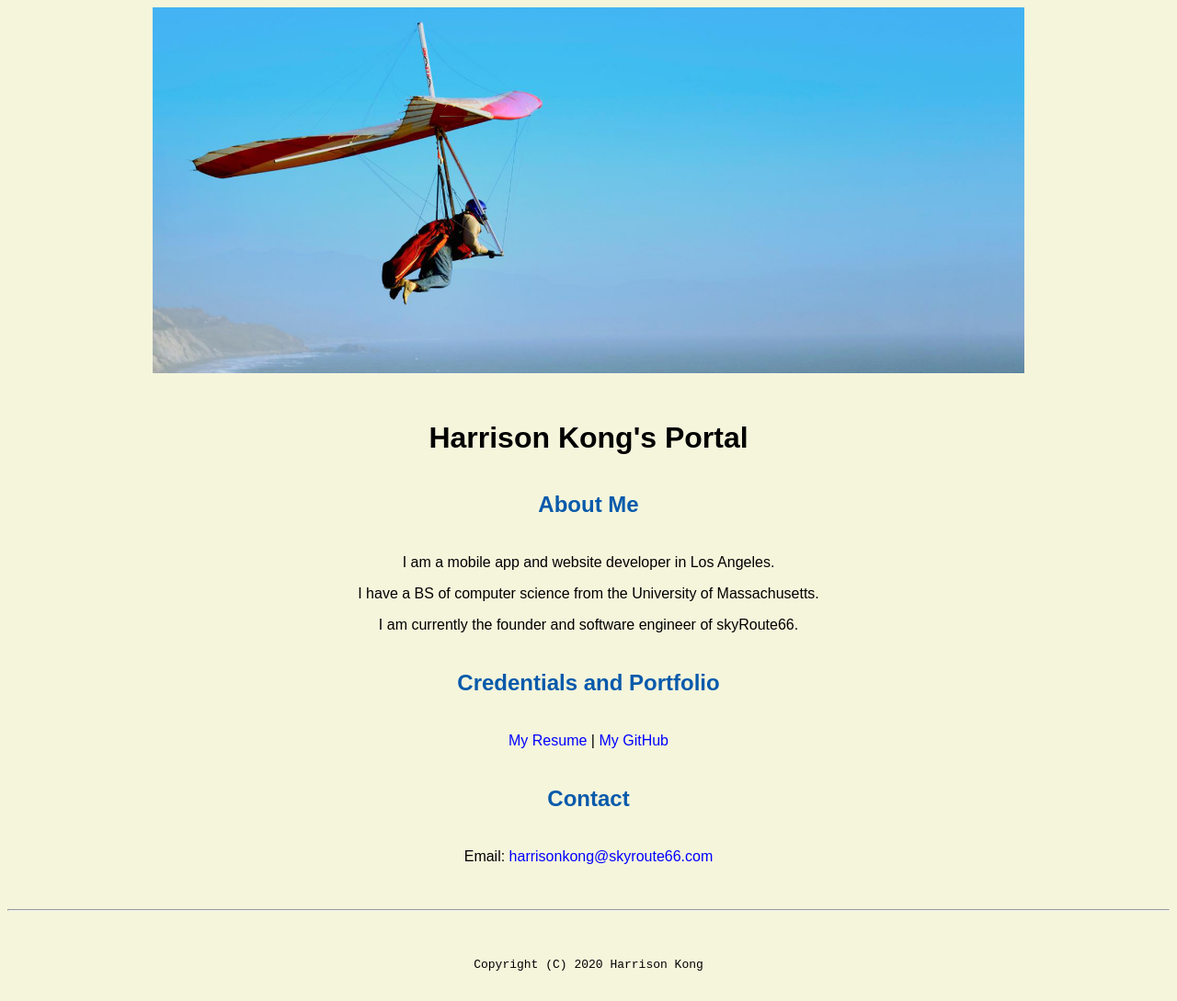
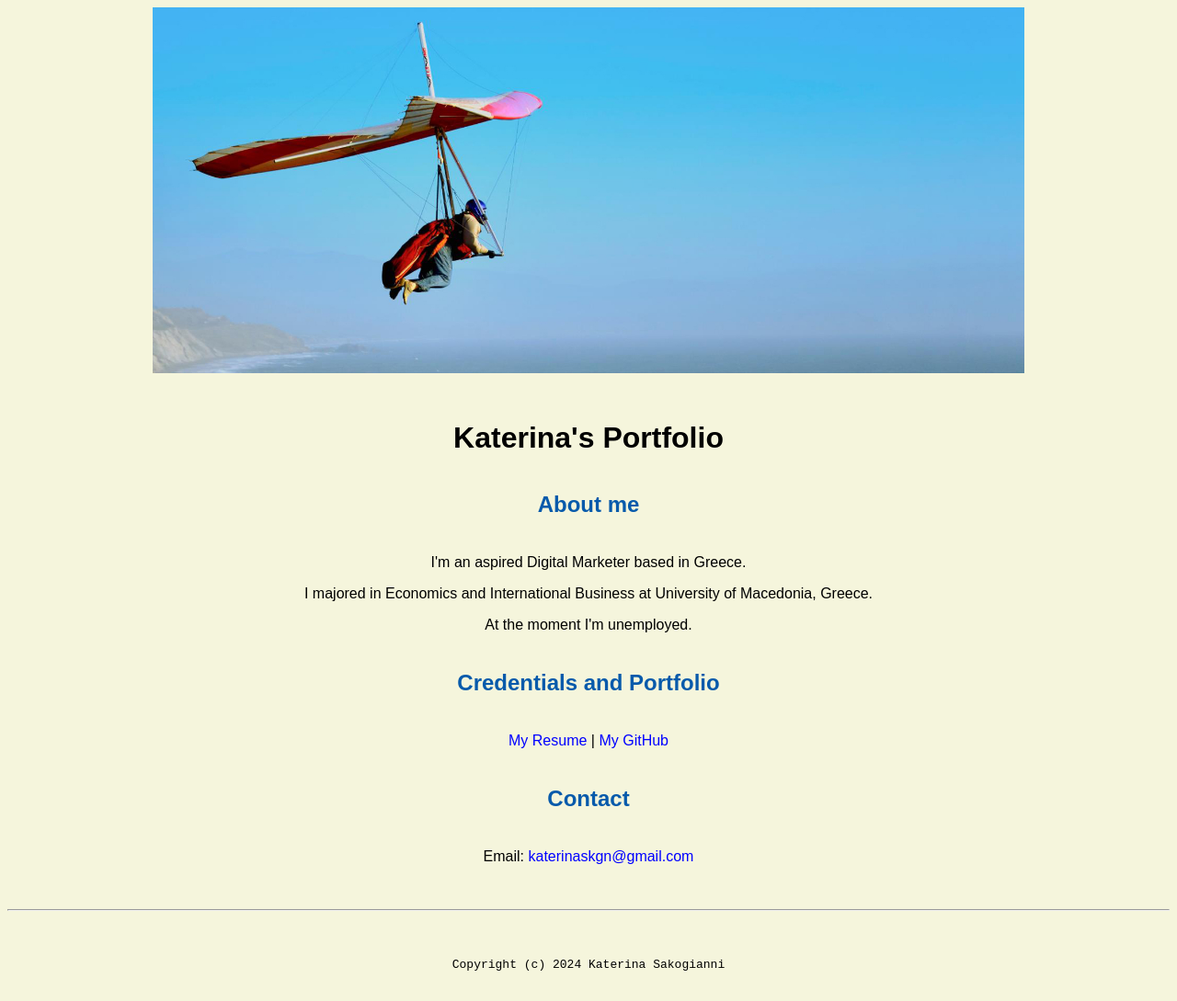
Before and after one commit to katerinaskgn/katerinaskgn.github.io, a plain HTML site: page index.html in a window 1280 px wide. Shown: the whole page at 92% size. Drawn offline with Linux system fonts and the light colour scheme.

Commit message:
Update index.html

```diff
--- a/index.html
+++ b/index.html
@@ -5,52 +5,33 @@
 <html lang="en">
 
   <header>
-  <!-- change the name to yours! -->
-  <title>Harrison Kong's Portal</title>
-  <!-- link to the master cascading stylesheet -->
+ <title>Katerina's Portfolio</title>
  <link rel="stylesheet" href="css/master.css">
  <link rel="FaviconIcon" href="favicon.ico" type="image/x-icon">
-  <link rel="shortcut icon" href="favicon.ico" type="image/x-icon">
-  <meta name="viewport" content="width=device-width, initial-scale=1, shrink-to-fit=no">
-  <meta name="name" content="Harrison Kong's Portal">
-  <!-- remove the following line after you are happy with your Website
-       so that search engines will index it! -->
+ <link rel="shortcut" href="favicon.ico" type="image/x-icon">
+ <meta name="viewport" content="width=width-device", initial-scale=1, shrink-to-fit=no">
+ <meta name="name" content="Katerina's Portfolio">
  <meta name="robots" content="noindex, nofollow">
   </header>
 
   <body>
-  <!-- add the banner image here -->
-  <img class="hero" src="images/banner.jpg" width="75%" alt="banner">
-
-  <!-- add the name for the website -->
-  <h1>Harrison Kong's Portal</h1>
-
-  <!-- add a section called "About Me" -->
-  <h2>About Me</h2>
-
-  <!-- add a few paragraph lines to describe you -->
-  <p>I am a mobile app and website developer in Los Angeles.</p> <!-- where do you live? -->
-  <p>I have a BS of computer science from the University of Massachusetts.</p> <!-- Where studying/studied? -->
-  <p>I am currently the founder and software engineer of skyRoute66.</p> <!-- current job or current school year? -->
-
-  <!-- add a section called "Credentials and Portofolio -->
+ <img src="images/banner.jpg" width="75%" alt="banner">
+ <h1>Katerina's Portfolio</h1>
+ <h2>About me</h2>
+ <p>I'm an aspired Digital Marketer based in Greece.</p>
+ <p>I majored in Economics and International Business at University of Macedonia, Greece.</p>
+ <p>At the moment I'm unemployed.</p>
  <h2>Credentials and Portfolio</h2>
 
-  <!-- add two hyperlinks to resume page and github page separated by a vertical line -->
-  <p><a href="resume.html">My Resume</a> | <a href="https://github.com/harrisonkong" target="_blank">My GitHub</a></p>
-
+ <p><a href="resume.html">My Resume</a> | <a href="https://github.com">My GitHub</a></p>
  <h2>Contact</h2>
 
-  <!-- add a link to let visitor to send you an email easily! -->
-  <p>Email: <a href="mailto:harrisonkong@skyroute66.com" target="_blank">harrisonkong@skyroute66.com</a></p>
-
-  <!-- don't post physical address, personal phone number or other personal information on the web! -->
+ <p>Email: <a href="mailto:katerinaskgn@gmail.com">katerinaskgn@gmail.com</a></p>
   </body>
 
   <footer>
 <hr>
-  <!-- change the name to yours! -->
-  <code>Copyright (C) 2020 Harrison Kong</code>
+<code>Copyright (c) 2024 Katerina Sakogianni</code>
   </footer>
 
 </html>
```
Lines whose indentation alone changed are shown as unchanged.
